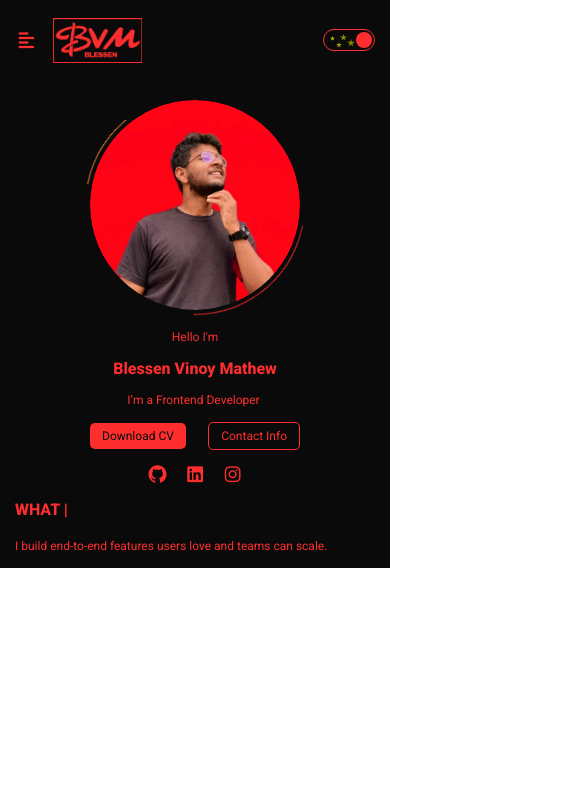
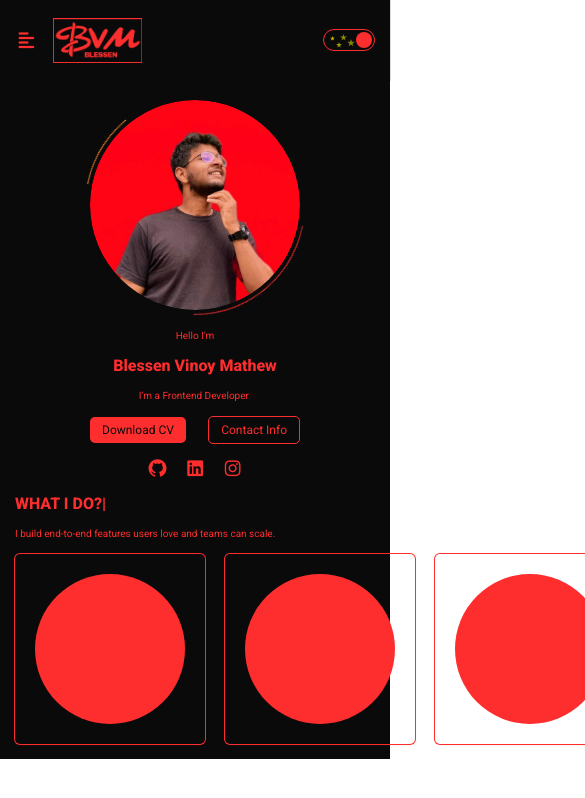
Before and after one commit to Blessen25/Portfolio_BVM, a React (Vite) app in the folder frontend/portfolio/: page / in a window 390 px wide. Shown: the top 798 px of the page, 585 px wide, since content can reach past the window. Built offline with nearby package versions, Linux system fonts and the light colour scheme.

Commit message:
Commited Changes

```diff
--- a/frontend/portfolio/src/components/About_comp/about.css
+++ b/frontend/portfolio/src/components/About_comp/about.css
@@ -5,3 +5,18 @@
     gap: 20px;
     width: 100%;
 }
+
+.aboutcarddivparent {
+
+    width: 100%;
+    display: flex;
+    gap: 20px;
+}
+
+@media screen and (max-width: 575px) {
+
+    .aboutdivtitle {
+
+        gap: 15px;
+    }
+}
--- a/frontend/portfolio/src/components/About_comp/about.tsx
+++ b/frontend/portfolio/src/components/About_comp/about.tsx
@@ -1,7 +1,7 @@
 import React from "react";
 import "./about.css";
 import type { HeaderProps } from "../../interface";
-import { AutoTypeAbout } from "../extras";
+import { AboutcardComponent, AutoTypeAbout } from "../extras";
 
 const AboutComp:React.FC<HeaderProps> = ({darkMode, setDarkMode}) => {
 
@@ -12,6 +12,12 @@ const AboutComp:React.FC<HeaderProps> = ({darkMode, setDarkMode}) => {
             <div className="aboutdivtitle">
                 <h1 className={`h1text ${darkMode ? 'darkmodetext' : 'lightmodetext'}`}><AutoTypeAbout/></h1>
                 <p className={`ptext ${darkMode ? 'darkmodetext' : 'lightmodetext'}`}>I build end-to-end features users love and teams can scale.</p>
+                <div className="aboutcarddivparent">
+                    <AboutcardComponent darkMode={darkMode} setDarkMode={setDarkMode}/>
+                    <AboutcardComponent darkMode={darkMode} setDarkMode={setDarkMode}/>
+                    <AboutcardComponent darkMode={darkMode} setDarkMode={setDarkMode}/>
+
+                </div>
             </div>
         </>
     )
--- a/frontend/portfolio/src/components/extras.css
+++ b/frontend/portfolio/src/components/extras.css
@@ -4,6 +4,50 @@
     border-radius: 5px;
     cursor: pointer;
     font-size: 16px;
+}
+
+.aboutcarddiv {
+
+    width: 400px;
+    border-radius: 5px;
+    padding: 20px;
+    display: flex;
+    flex-direction: column;
+    align-items: center;
+    justify-content: center;
+    transition: all .7s;
+
+}
+
+.cardiconround {
+
+    width: 150px;
+    height: 150px;
+    border-radius: 50%;
+    background-color: red;
+    transition: all .7s;
+}
+
+.lightmoderound {
+
+    background-color: #0A0A0A;
+    color: whitesmoke;
+}
+
+.darkmoderound {
+
+    background-color: #FF2E2E;
+    color: #0A0A0A;
+}
+
+.darkmodeaboutcard {
+
+   box-shadow:rgba(255, 46, 46, 0.12) 0px 1px 3px 0px,rgba(255, 46, 46, 1) 0px 0px 0px 1px;
+}
+
+.lightmodeaboutcard {
+
+   box-shadow: rgba(0, 0, 0, 0.02) 0px 1px 3px 0px, rgba(27, 31, 35, 0.15) 0px 0px 0px 1px;
 }
 
 @media screen and (max-width: 767px) {
--- a/frontend/portfolio/src/components/extras.tsx
+++ b/frontend/portfolio/src/components/extras.tsx
@@ -1,7 +1,7 @@
 import React, { useEffect, useMemo, useRef } from "react";
 import Typed from "typed.js";
 import "./extras.css";
-import type { buttonProps } from "../interface";
+import type { aboutcardProps, buttonProps } from "../interface";
 
 export const AutoType: React.FC = () => {
   const el = useRef<HTMLSpanElement | null>(null);
@@ -69,7 +69,7 @@ export const AutoTypeAbout: React.FC = () => {
       strings: titles,
       typeSpeed: 60,
       backSpeed: 30,
-      backDelay: 4000,
+      backDelay: 3000,
       startDelay: 100,
       smartBackspace: true,
       loop: true,
@@ -140,3 +140,17 @@ export const ButtonComp: React.FC<buttonProps> = ({
     </a>
   );
 };
+
+
+export const AboutcardComponent: React.FC<aboutcardProps> = (Props) => {
+
+  return(
+    <>
+      <div className={`aboutcarddiv ${Props.darkMode ? 'darkmodeaboutcard' : 'lightmodeaboutcard'}`}>
+          <div className={`cardiconround ${Props.darkMode ? 'darkmoderound':'lightmoderound'} `}>
+
+          </div>
+      </div>
+    </>
+  )
+};
--- a/frontend/portfolio/src/index.css
+++ b/frontend/portfolio/src/index.css
@@ -51,12 +51,14 @@
 
   font-size: 16px;
   font-weight: 400;
+  transition: all .7s;
 }
 
 .h1text {
 
   font-size: 34px;
   font-weight: 800;
+  transition: all .7s;
 }
 
 .iconfont {
@@ -93,13 +95,18 @@
     font-size: 30px;
   }
 
+  .ptext {
+
+    font-size: 14px;
+  }
+
 }
 
 @media screen and (max-width: 767px) {
 
   .ptext {
 
-    font-size: 14px;
+    font-size: 12px;
   }
 
   .h1text {
@@ -124,7 +131,7 @@
 
    .ptext {
 
-    font-size: 12px;
+    font-size: 10px;
   }
 
   .h1text {
```
Also changed, not shown: frontend/portfolio/src/interface.tsx (+8 -1 lines).
